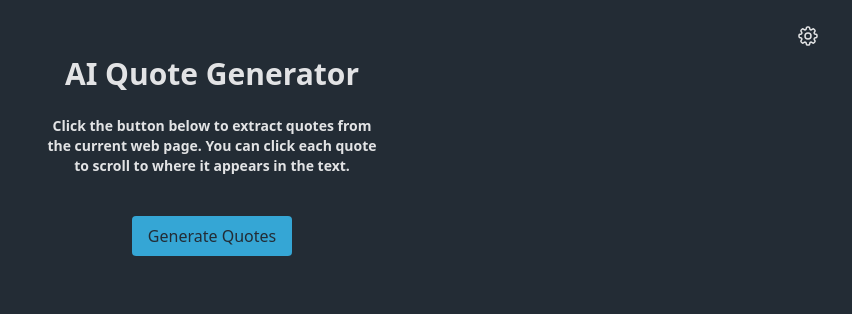
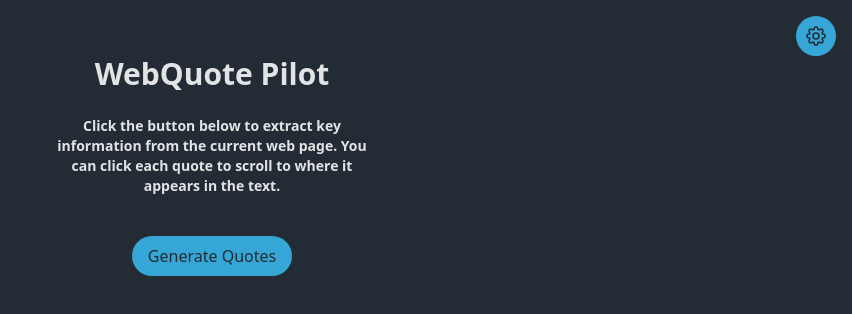
Before and after one commit to kelly-ung/WebQuote-Pilot, a React (Vite) app: page / in a window 1280 px wide. Shown: the top 314 px of the page, without its empty margins (428-1280 px from the left). Built offline with nearby package versions, Linux system fonts and the light colour scheme.

Commit message:
add function to copy a quote

```diff
--- a/src/App.tsx
+++ b/src/App.tsx
@@ -5,6 +5,8 @@ function App() {
   const [error, setError] = useState<string | null>(null);
   const [loading, setLoading] = useState<boolean>(false);
   const [activeIndex, setActiveIndex] = useState<number | null>(null);
+  const [selectedQuote, setSelectedQuote] = useState<string>('');
+  const [copied, setCopied] = useState<boolean>(false);
 
   // Function to call Gemini API
   const getGeminiResponse= async (rawText: string, apiKey: string) => {
@@ -90,6 +92,7 @@ function App() {
   const handleScrollToQuote = async (query: string, index: number) => {
     setActiveIndex(index);
     const trimQuery = query.trim(); // Remove any whitespace from ends
+    setSelectedQuote(trimQuery);
 
     try {
       let [tab] = await chrome.tabs.query({ active: true, currentWindow: true }); // Get the active tab in the current window
@@ -99,12 +102,25 @@ function App() {
     catch (error) {
       console.log("Error:", error)
     }
-  }
+  };
+
+  // Function to handle copying a quote to clipboard
+    const handleCopy = () => {
+      navigator.clipboard.writeText(selectedQuote)
+      .then(() => {
+        console.log('Text copied to clipboard');
+        setCopied(true); // To trigger copied popup
+        setTimeout(() => setCopied(false), 2000); // Hide after 2 seconds
+      })
+      .catch(err => {
+        console.error('Failed to copy: ', err);
+      });
+    };
 
   return (
     <>
       { /* Settings button */}
-      <button onClick={handleSettings} className="absolute top-4 right-4 px-4 py-2 cursor-pointer transition-transform hover:scale-105">
+      <button onClick={handleSettings} className="absolute top-4 right-4 px-2 py-2 [background-color:#35a6d5] text-[#232c35] rounded-full hover:bg-[#206eaa] cursor-pointer transition-transform hover:scale-105">
         <svg xmlns="http://www.w3.org/2000/svg" fill="none" viewBox="0 0 24 24" stroke-width="1.5" stroke="currentColor" className="size-6">
           <path stroke-linecap="round" stroke-linejoin="round" d="M10.343 3.94c.09-.542.56-.94 1.11-.94h1.093c.55 0 1.02.398 1.11.94l.149.894c.07.424.384.764.78.93.398.164.855.142 1.205-.108l.737-.527a1.125 1.125 0 0 1 1.45.12l.773.774c.39.389.44 1.002.12 1.45l-.527.737c-.25.35-.272.806-.107 1.204.165.397.505.71.93.78l.893.15c.543.09.94.559.94 1.109v1.094c0 .55-.397 1.02-.94 1.11l-.894.149c-.424.07-.764.383-.929.78-.165.398-.143.854.107 1.204l.527.738c.32.447.269 1.06-.12 1.45l-.774.773a1.125 1.125 0 0 1-1.449.12l-.738-.527c-.35-.25-.806-.272-1.203-.107-.398.165-.71.505-.781.929l-.149.894c-.09.542-.56.94-1.11.94h-1.094c-.55 0-1.019-.398-1.11-.94l-.148-.894c-.071-.424-.384-.764-.781-.93-.398-.164-.854-.142-1.204.108l-.738.527c-.447.32-1.06.269-1.45-.12l-.773-.774a1.125 1.125 0 0 1-.12-1.45l.527-.737c.25-.35.272-.806.108-1.204-.165-.397-.506-.71-.93-.78l-.894-.15c-.542-.09-.94-.56-.94-1.109v-1.094c0-.55.398-1.02.94-1.11l.894-.149c.424-.07.765-.383.93-.78.165-.398.143-.854-.108-1.204l-.526-.738a1.125 1.125 0 0 1 .12-1.45l.773-.773a1.125 1.125 0 0 1 1.45-.12l.737.527c.35.25.807.272 1.204.107.397-.165.71-.505.78-.929l.15-.894Z" />
           <path stroke-linecap="round" stroke-linejoin="round" d="M15 12a3 3 0 1 1-6 0 3 3 0 0 1 6 0Z" />
@@ -112,8 +128,8 @@ function App() {
       </button>
 
       <div>
-        <h1 className="text-3xl font-bold mt-6 mb-6">AI Quote Generator</h1>
-        <h2 className="text-sm font-bold mb-4">Click the button below to extract quotes from the current web page. You can click each quote to scroll to where it appears in the text.</h2>
+        <h1 className="text-3xl font-bold mt-6 mb-6">WebQuote Pilot</h1>
+        <h2 className="text-sm font-bold mb-4">Click the button below to extract key information from the current web page. You can click each quote to scroll to where it appears in the text.</h2>
 
         { /* Show when loading  */}
         {loading && (
@@ -137,9 +153,28 @@ function App() {
           </ul>
         )}
 
-        <button onClick={handleClick} className="mt-6 mb-6 px-4 py-2 [background-color:#35a6d5] text-[#232c35] rounded hover:bg-[#206eaa] cursor-pointer transition-transform hover:scale-105">
+        <button
+          onClick={handleClick}
+          className="mt-6 mb-6 px-4 py-2 [background-color:#35a6d5] text-[#232c35] rounded-full hover:bg-[#206eaa] cursor-pointer transition-transform hover:scale-105"
+        >
           Generate Quotes
         </button>
+
+        { /* Display copy button */}
+        {(activeIndex !== null) && (
+          <>
+            <button
+              onClick={handleCopy}
+              className="fixed bottom-4 right-4 px-2 py-2 [background-color:#35a6d5] text-[#232c35] rounded-full hover:bg-[#206eaa] cursor-pointer transition-transform hover:scale-105"
+            >
+              <svg xmlns="http://www.w3.org/2000/svg" fill="none" viewBox="0 0 24 24" stroke-width="1.5" stroke="currentColor" className="size-6">
+                <path stroke-linecap="round" stroke-linejoin="round" d="M8.25 7.5V6.108c0-1.135.845-2.098 1.976-2.192.373-.03.748-.057 1.123-.08M15.75 18H18a2.25 2.25 0 0 0 2.25-2.25V6.108c0-1.135-.845-2.098-1.976-2.192a48.424 48.424 0 0 0-1.123-.08M15.75 18.75v-1.875a3.375 3.375 0 0 0-3.375-3.375h-1.5a1.125 1.125 0 0 1-1.125-1.125v-1.5A3.375 3.375 0 0 0 6.375 7.5H5.25m11.9-3.664A2.251 2.251 0 0 0 15 2.25h-1.5a2.251 2.251 0 0 0-2.15 1.586m5.8 0c.065.21.1.433.1.664v.75h-6V4.5c0-.231.035-.454.1-.664M6.75 7.5H4.875c-.621 0-1.125.504-1.125 1.125v12c0 .621.504 1.125 1.125 1.125h9.75c.621 0 1.125-.504 1.125-1.125V16.5a9 9 0 0 0-9-9Z" />
+              </svg>
+            </button>
+
+            {copied && <div className="fixed bottom-4 px-2 py-2 [background-color:#35a6d5] text-[#232c35] rounded-full">Copied to clipboard!</div>}
+          </>
+        )}
       </div>
     </>
   )
```
